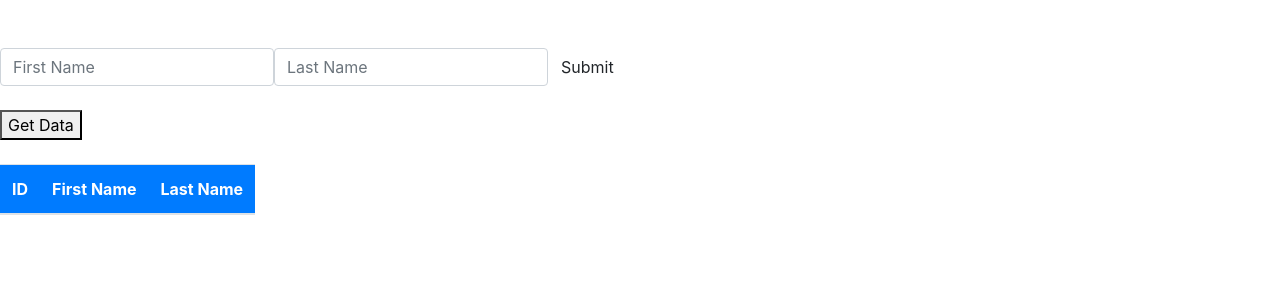
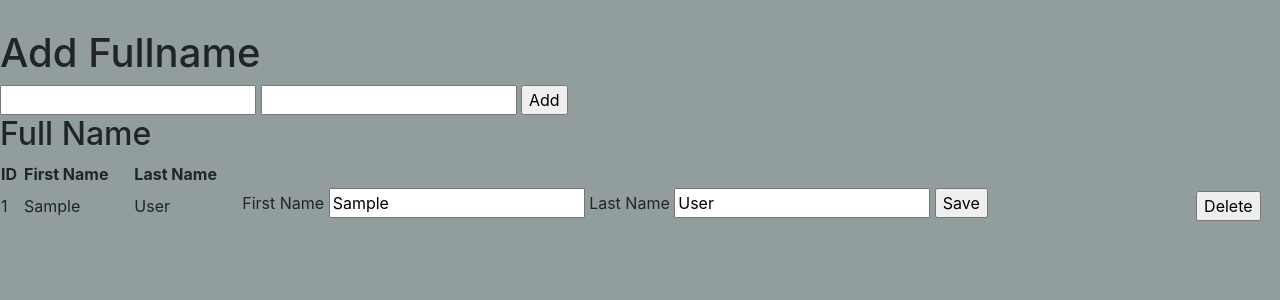
Before and after one commit to egimoro/sampleflaskdb, a Flask app: page / in a window 1280 px wide. Shown: the top 300 px of the page. Run offline with Flask 2, Linux system fonts and the light colour scheme; tables that the repository leaves empty hold one stand-in row (values such as "Sample post"); lists and menus that the app fills with data are empty; some libraries are stand-ins or nearby versions.

Commit message:
Completed CRUD App of full name

```diff
--- a/app.py
+++ b/app.py
@@ -1,7 +1,6 @@
 import os
-from flask import Flask,render_template, request, jsonify
+from flask import Flask,render_template, request, redirect, url_for
 from flask_sqlalchemy import SQLAlchemy
-from flask_marshmallow import  Marshmallow
 from flask_migrate import Migrate
 
 app = Flask(__name__)
@@ -9,8 +8,6 @@ app = Flask(__name__)
 app.config["SQLALCHEMY_DATABASE_URI"] = os.environ.get("database")
 
 db = SQLAlchemy(app)
-
-ma = Marshmallow(app)
 
 migrate = Migrate(app, db)
 
@@ -26,26 +23,18 @@ class Process(db.Model):
         self.firstName = firstName
         self.lastName = lastName
 
-class ProcessSchema(ma.Schema):
-    class Meta:
-        fields = ("id","firstName", "lastName")
-
-
-process_schema = ProcessSchema()
-processes_schema = ProcessSchema(many=True)
 
 
 @app.route('/')
-def signUp():
-    return render_template('index.html')
+def index():
+    fullNames = Process.query.all()
+
+    return render_template('index.html', fullNames=fullNames)
 
 
-@app.route('/process',methods=['POST'])
-def add_process():
-
-
+@app.route('/add', methods=['POST'])
+def add():
     firstName = request.form['firstName']
-
     lastName = request.form['lastName']
 
     fullName = Process(firstName, lastName)
@@ -53,20 +42,69 @@ def add_process():
 
     db.session.add(fullName)
     db.session.commit()
-    result = process_schema.dump(fullName)
 
 
-    return jsonify(result)
 
-@app.route('/process', methods=['GET'] )
-def get_process():
-    fullName = Process.query.all()
+    return redirect(url_for('index'))
 
-    result = processes_schema.dump(fullName)
 
-    return jsonify(result)
+def get_process(id):
+    fullName = Process.query.get(id)
+
+    if fullName is None:
+        print("error not found")
+
+    return fullName
+
+@app.route('/update/<int:id>', methods=['POST'])
+def update(id):
+    fullName = get_process(id)
+
+    firstName = request.form['firstName']
+    lastName = request.form['lastName']
+
+    fullName.firstName = firstName
+    fullName.lastName = lastName
+
+    db.session.commit()
+
+    return redirect(url_for('index'))
+
+
+@app.route('/delete/<int:id>', methods=['POST'])
+def delete(id):
+    fullName = get_process(id)
+
+    firstName = request.form['firstName']
+    lastName = request.form['lastName']
+
+    db.session.delete(fullName)
+
+    db.session.commit()
+
+    return redirect(url_for('index'))
+
+
+
+
+
+
+
+
+
+
+
+
+
+
+
+
+
+
+
+
 
 
 
 if __name__== "__main__":
-    app.run(debug=True)
+    app.run(debug=True, port=5000)
--- a/static/js/form.js
+++ /dev/null
@@ -1,67 +0,0 @@
-$(function () {
-  $("#flask").submit( function (e) {
-
-      e.preventDefault(e);
-
-      var formData = {firstName: $("#firstName").val(),
-      lastName: $("#lastName").val() }
-
-      $.ajax({
-          url: "/process",
-          type: "POST",
-          data: formData,
-          success: function (data) {
-                      console.log(data);
-                      alert("Entry added!");
-
-                   },
-          error: function (errorThrown) {
-                        console.log(errorThrown);
-
-                 }
-
-      });
-
-
-});
-  $("#getprocess").on("click", function () {
-
-            $.ajax({
-
-                url: "/process",
-                type: "GET",
-                success: function (data) {
-
-
-                      var fullName = $("#output tbody");
-
-                      fullName.empty();
-                      $(data).each(function (index, full) {
-
-                          fullName.append( `<tr><td>` + full.id +`</td><td>`
-                            + full.firstName + `</td><td>` +
-                           full.lastName + `</td></tr>`
-                          )
-
-                             });
-
-
-
-                         },
-
-                         error: function (errorThrown) {
-
-                                  alert(errorThrown);
-                                }
-
-
-
-            });
-
-
-
-
-                         });
-
-
-  });
--- /dev/null
+++ b/static/style.css
@@ -0,0 +1,4 @@
+body{
+  background-color: #929D9E;
+  margin-top: 5px;
+}
--- a/templates/base.html
+++ b/templates/base.html
@@ -7,6 +7,7 @@
 
     <!-- Bootstrap CSS -->
     <link rel="stylesheet" href="https://stackpath.bootstrapcdn.com/bootstrap/4.5.0/css/bootstrap.min.css" integrity="sha384-9aIt2nRpC12Uk9gS9baDl411NQApFmC26EwAOH8WgZl5MYYxFfc+NcPb1dKGj7Sk" crossorigin="anonymous">
+    <link type="text/css" rel="stylesheet" href="{{ url_for('static', filename='style.css')}}">
 
     <title>Hello, world!</title>
   </head>
@@ -17,5 +18,5 @@
     <!-- Optional JavaScript -->
     <!-- jQuery first, then Popper.js, then Bootstrap JS -->
 
+</html>
   </body>
-</html>
--- a/templates/index.html
+++ b/templates/index.html
@@ -1,51 +1,57 @@
-{% extends "base.html"%}
+{% extends 'base.html' %}
 {% block content %}
-<br><br>
-<form class="form-inline" id="flask">
-<!--First Name-->
-<div class="form-group">
-<label class="sr-only" for="firstName">First Name</label>
-<input type="text" name="firstName" class="form-control" id="firstName" placeholder="First Name">
-</div>
-<!--Last Name-->
-<div class="form-group">
-<label class="sr-only" for="lastName">Last Name</label>
-<input type="text" name="lastName" class="form-control" id="lastName" placeholder="Last Name">
-</div>
+  <br>
+  <h1> Add Fullname</h1>
 
-<!--Submit Button-->
-<button type="submit" class="btn btn-default">Submit</button>
-</form>
-</br>
+    <form method="post" action="{{ url_for('add')}}">
+      <input type="text" name="firstName" required>
+      <input type="text" name="lastName" required>
+      <input type="submit" value="Add">
+    </form>
+  <h2>Full Name</h2>
 
-<button id="getprocess">Get Data</button>
-
-  <br><br>
-
-<div class="table">
-  <table id="output">
-    <thead class="bg-primary text-white">
-      <tr>
-        <th>ID</th>
-        <th>First Name</th>
-        <th>Last Name</th>
+  <table width="100%">
+    <tr>
+      <th> ID</th>
+      <th> First Name </th>
+      <th> Last Name </th>
       </tr>
-      <tbody></tbody>
-    </thead>
-
-  </table>
-</div>
 
 
 
-<br>
-<br>
+    {% for fullName in fullNames %}
+          <tr>
+        <td> {{ fullName.id }} </td>
+        <td> {{ fullName.firstName }}</td>
+        <td> {{ fullName.lastName }}</td>
+      <td>
+        <form method="POST" action="{{ url_for('update', id=fullName.id)}}">
+          <label for="firstName">First Name</label>
+          <input name="firstName" id="firstName" value="{{ fullName.firstName }}">
+           <label for="lastName">Last Name</label>
+          <input name="lastName" id="lastName" value="{{ fullName.lastName }}">
+          <input type="submit" value="Save">
+
+
+        </form>
+        </td>
+            <td>
+              <form method="POST" action="{{ url_for('delete', id=fullName.id) }}">
+                  <input type="hidden" value="{{fullName.firstName}}" name="firstName">
+                  <input type="hidden" value="{{fullName.lastName}}" name="lastName">
+                  <input type="submit" value="Delete">
+              </form>
+            </td>
+
+          </tr>
+
+      {% endfor %}
+
+  </table>
 
 
 
-
-
-  <script src="https://code.jquery.com/jquery-3.5.1.min.js" integrity="sha256-9/aliU8dGd2tb6OSsuzixeV4y/faTqgFtohetphbbj0=" crossorigin="anonymous"></script>
-  <script src="{{ url_for('static', filename='js/form.js')}}"></script>
+<script src="https://code.jquery.com/jquery-3.5.1.min.js" integrity="sha256-9/aliU8dGd2tb6OSsuzixeV4y/faTqgFtohetphbbj0=" crossorigin="anonymous"></script>
+<!-- <script src="{{ url_for('static', filename='js/form.js') }}"></script> -->
 
 {% endblock %}
```
Also changed, not shown: migrations/versions/aee8ddd7c757_.py (deleted, +0 -33 lines), Readme.md (added).
